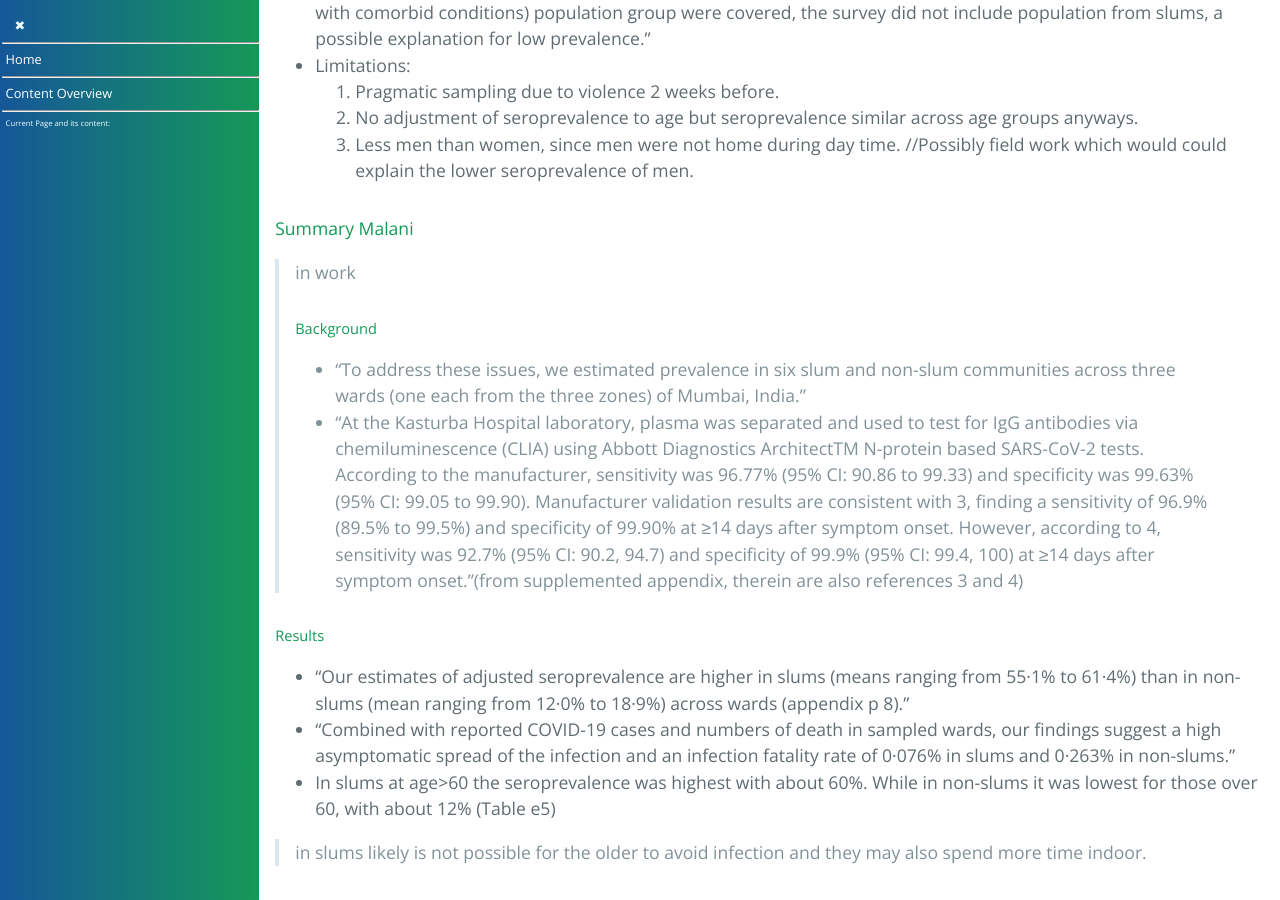
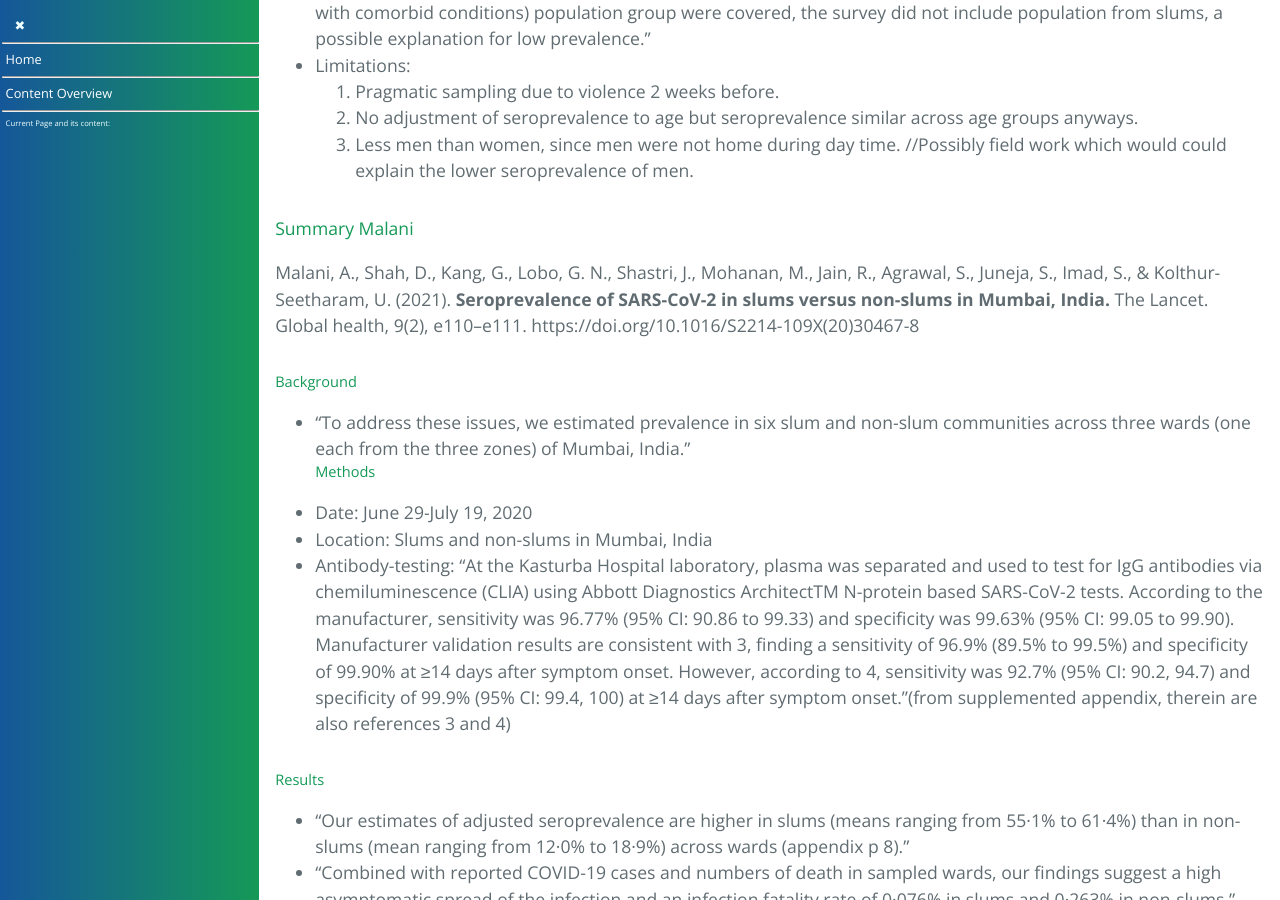
Before and after one commit to forestgrape/coronavirus, a Jekyll site: the page built from 5_epidemiological/spread_analyses.md, in a window 1280 px wide and 900 px high, scrolled down 30625 px. Built offline with Jekyll 4.4.1, drawn with Linux system fonts in a browser that asks for light colours; our own code applies the rules of GitHub Pages for plain Markdown files.

Commit message:
summary malani updated

```diff
--- a/5_epidemiological/spread_analyses.md
+++ b/5_epidemiological/spread_analyses.md
@@ -846,10 +846,16 @@ George CE, Inbaraj LR, Chandrasingh S, de Witte LP (2021).
 
 
 #### Summary Malani
-> in work
+Malani, A., Shah, D., Kang, G., Lobo, G. N., Shastri, J., Mohanan, M., Jain, R., Agrawal, S., Juneja, S., Imad, S., & Kolthur-Seetharam, U. (2021).
+**Seroprevalence of SARS-CoV-2 in slums versus non-slums in Mumbai, India.**
+The Lancet. Global health, 9(2), e110–e111. https://doi.org/10.1016/S2214-109X(20)30467-8
+
 ##### Background
 * "To address these issues, we estimated prevalence in six slum and non-slum communities across three wards (one each from the three zones) of Mumbai, India."
-* "At the Kasturba Hospital laboratory, plasma was separated and used to test for IgG antibodies via chemiluminescence (CLIA) using Abbott Diagnostics ArchitectTM N-protein based SARS-CoV-2 tests. According to the manufacturer, sensitivity was 96.77% (95% CI: 90.86 to 99.33) and specificity was 99.63% (95% CI: 99.05 to 99.90). Manufacturer validation results are consistent with 3, finding a sensitivity of 96.9% (89.5% to 99.5%) and specificity of 99.90% at ≥14 days after symptom onset. However, according to 4, sensitivity was 92.7% (95% CI: 90.2, 94.7) and specificity of 99.9% (95% CI: 99.4, 100) at ≥14 days after symptom onset."(from supplemented appendix, therein are also references 3 and 4)
+##### Methods
+* Date: June 29-July 19, 2020
+* Location: Slums and non-slums in Mumbai, India
+* Antibody-testing: "At the Kasturba Hospital laboratory, plasma was separated and used to test for IgG antibodies via chemiluminescence (CLIA) using Abbott Diagnostics ArchitectTM N-protein based SARS-CoV-2 tests. According to the manufacturer, sensitivity was 96.77% (95% CI: 90.86 to 99.33) and specificity was 99.63% (95% CI: 99.05 to 99.90). Manufacturer validation results are consistent with 3, finding a sensitivity of 96.9% (89.5% to 99.5%) and specificity of 99.90% at ≥14 days after symptom onset. However, according to 4, sensitivity was 92.7% (95% CI: 90.2, 94.7) and specificity of 99.9% (95% CI: 99.4, 100) at ≥14 days after symptom onset."(from supplemented appendix, therein are also references 3 and 4)
 
 ##### Results
 * "Our estimates of adjusted seroprevalence are higher in slums (means ranging from 55·1% to 61·4%) than in non- slums (mean ranging from 12·0% to 18·9%) across wards (appendix p 8)."
```
